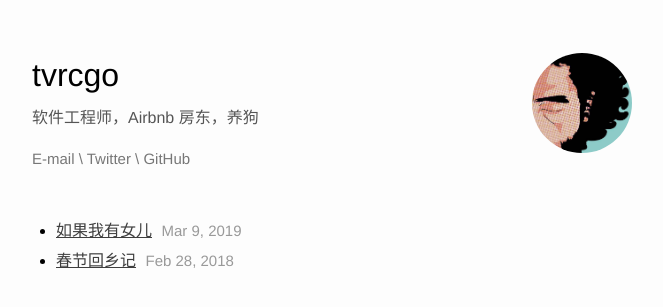
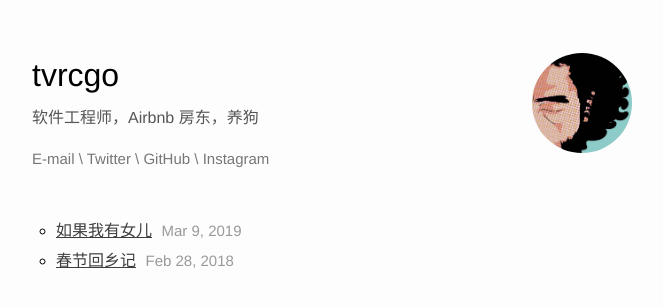
Before and after one commit to tvrcgo/tvrcgo.github.io, a Jekyll site: the page built from index.html, in a window 1280 px wide. Shown: the top 307 px of the page, without its empty margins (308-971 px from the left). Built offline with Jekyll 4.4.1, drawn with Linux system fonts in a browser that asks for light colours; the list of posts is cut into pages by our own code.

Commit message:
update style

```diff
--- a/css/main.scss
+++ b/css/main.scss
@@ -33,6 +33,10 @@ ul {
 
   .page-title {
     margin-top: 0;
+  }
+
+  .post-item {
+    list-style: circle;
   }
 
   .post-title {
--- a/index.html
+++ b/index.html
@@ -11,7 +11,8 @@ layout: default
 		<div class='contact'>
 			<a href='mailto:tvrcgo@gmail.com'>E-mail</a> \
 			<a href='http://twitter.com/tvrcgo'>Twitter</a> \
-			<a href='http://github.com/tvrcgo'>GitHub</a>
+			<a href='http://github.com/tvrcgo'>GitHub</a> \
+			<a href='http://instagram.com/tvrcgo'>Instagram</a>
 		</div>
 	</div>
 
```
